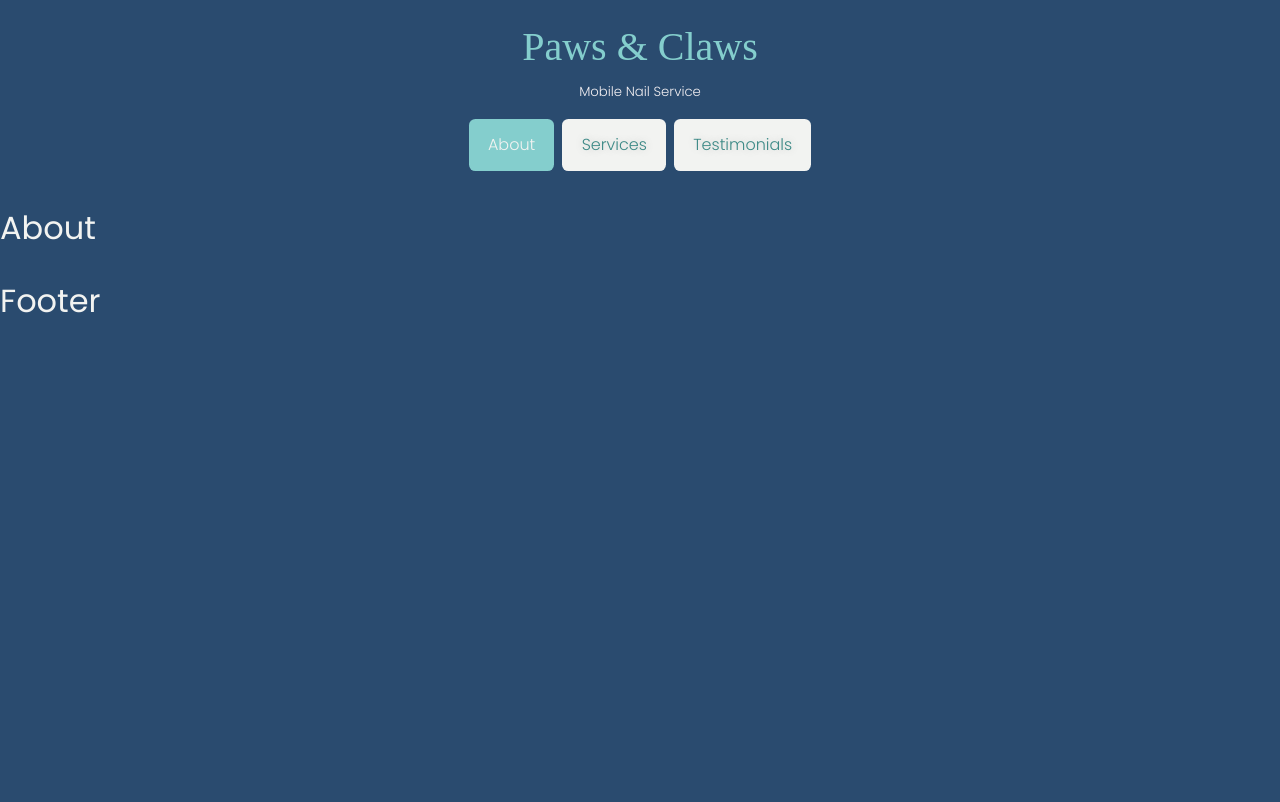
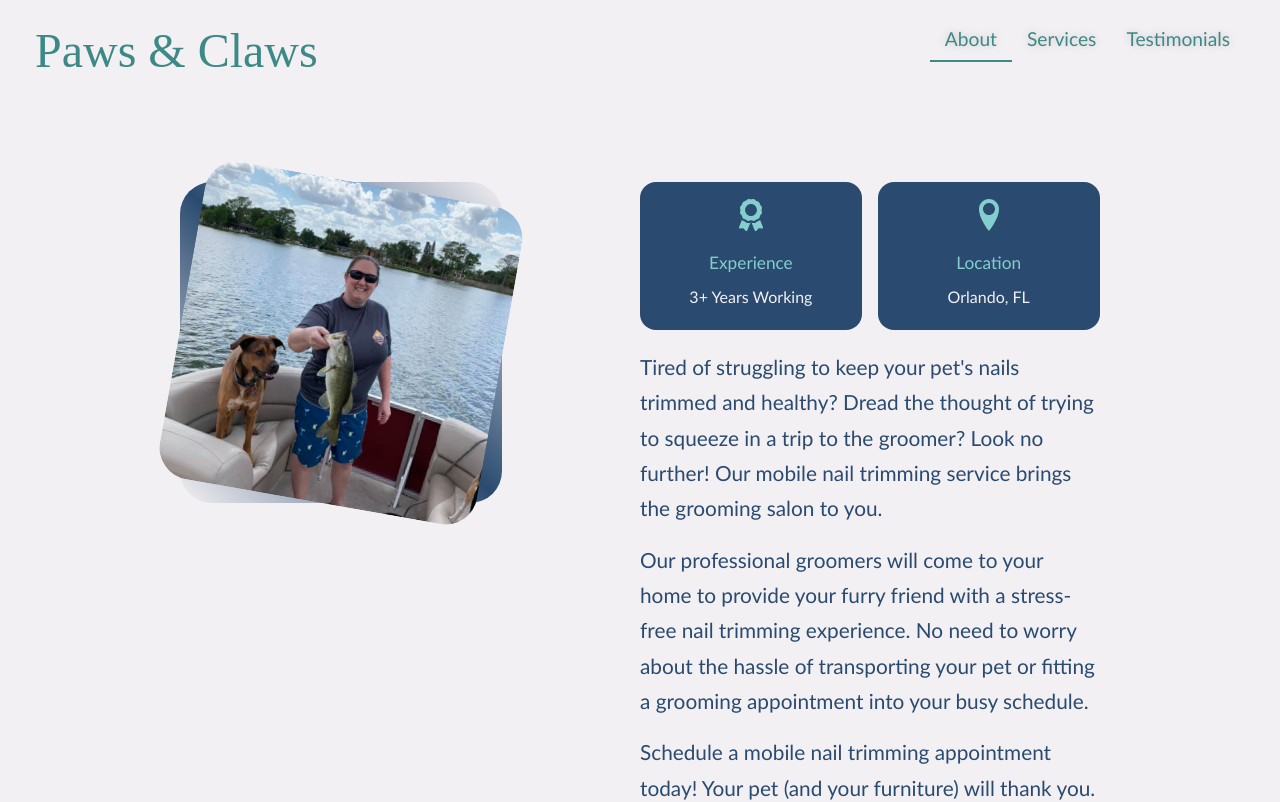
Before and after one commit to vpratnicki/paws-and-claws, a React (Create React App) app in the folder client/: page / in a window 1280 px wide. Shown: the top 802 px of the page. Built offline with nearby package versions, Linux system fonts and the light colour scheme; a web font is replaced by a local one.

Commit message:
Chore: styled about/home page

```diff
--- a/client/src/components/About/index.js
+++ b/client/src/components/About/index.js
@@ -1,10 +1,44 @@
 import React from "react";
+import dana from '../../assets/images/dana2.jpg';
+import {FaAward} from 'react-icons/fa';
+import {ImLocation} from 'react-icons/im';
 
 function About() {
     return (
-        <div>
-            <h2>About</h2>
+
+    <section class="wrapper">
+          <div className="container about__container">
+          <div className="about__me">
+            <div className="about__me-image">
+              <img src={dana} alt="About Image" />
+            </div>
+          </div>
+        <div className="about__content">
+          <div className="about__cards">
+            <article className='about__card'>
+              <FaAward className='about__icon'/>
+              <h5>Experience</h5>
+              <small>3+ Years Working</small>
+            </article>
+
+            <article className='about__card'>
+              <ImLocation className='about__icon'/>
+              <h5>Location</h5>
+              <small>Orlando, FL</small>
+            </article>
+
+          </div>
+          <p>Tired of struggling to keep your pet's nails trimmed and healthy? Dread the thought of trying to squeeze in a trip to the groomer? Look no further! Our mobile nail trimming service brings the grooming salon to you.</p>
+          <p>
+          Our professional groomers will come to your home to provide your furry friend with a stress-free nail trimming experience. No need to worry about the hassle of transporting your pet or fitting a grooming appointment into your busy schedule.</p>
+          <p>
+          Schedule a mobile nail trimming appointment today! Your pet (and your furniture) will thank you. </p>
+
+          <a href="#services" className='btn btn-primary'>Services</a>
         </div>
+      </div>
+    </section>
+
     );
 }
 
--- a/client/src/components/Nav/index.js
+++ b/client/src/components/Nav/index.js
@@ -5,12 +5,10 @@ import { Link } from "react-router-dom";
 function Nav({ currentPage, handlePageChange }) {
     return (
         <header>
-                <div className="container header__container">
                     <h1>Paws & Claws</h1>
                     <h5 className="text-light">
                     Mobile Nail Service
                     </h5>
-                </div>
 
             <nav>
                 <ul>
--- a/client/src/index.css
+++ b/client/src/index.css
@@ -3,7 +3,7 @@
 
 :root {
   --color-bg: #2A4B6F;
-  --color-bg-variant: #9D9694;
+  --color-bg-variant: rgb(30, 50, 72);
   --color-primary: #3C8986;
   --color-primary-variant: #84CECD;
   --color-white: #F2F3F1;
@@ -29,10 +29,10 @@
 
 /* General Styles */
 body {
-  font-family: 'Poppins', sans-serif;
+  font-family: 'Gill Sans', 'Gill Sans MT', Calibri, 'Trebuchet MS', sans-serif;
   background: var(--color-bg);
   color: var(--color-white);
-  font-size: 16px;
+  font-size: 1.3rem;
   line-height: 1.7;
   font-weight: 100;
 }
@@ -47,9 +47,9 @@ h5 {
 
 H1 {
   font-family: 'Original Surfer', cursive;
-  color: var(--color-primary-variant);
+  color: var(--color-primary);
   font-weight: 200;
-  font-size: 2.5rem;
+  font-size: 3rem;
 }
 
 h2 {
@@ -75,34 +75,36 @@ h3 {
   color: var(--color-light);
 }
 
-a {
+/* a {
   color: var(--color-primary);
   transition: var(--transition);
 }
 
 a:hover {
   color: var(--color-white);
-}
+} */
 
 .btn {
   width: max-content;
   display: inline-block;
-  color: var(--color-light);
-  padding: 0.75rem 1.2rem;
+  color: var(--color-primary);
+  font-size: 18px;
+  padding: 1rem 1.2rem;
+  margin: 0 0.2rem;
   border-radius: 0.4rem;
-  border: 1px solid var(--color-light);
+  border: 1px solid var(--color-primary);
   transition: var(--transition);
 }
 
 .btn:hover {
-  background-color: white;
+  background-color: var(--color-primary-variant);
   color: var(--color-bg);
   border-color: transparent;
 }
 
 .btn-primary {
-  background: var(--color-light);
-  color: var(--text-color);
+  background: var(--color-primary);
+  color: var(--color-light);
 }
 
 img {
@@ -136,54 +138,184 @@ section > p {
 
 /* Header / Nav Styles Start */
 header {
-  padding: 0.8rem 0;
-  overflow: hidden;
+  width: 100%;
+  /* height: 80vh; */
+  padding: 10px 35px;
+  background-color: var(--color-light);
+  display: flex;
+  justify-content: space-between;
+  flex-wrap: wrap;
+  /* top: 0;
+  position: -webkit-sticky;
+  position: sticky; */
+  /* text-shadow: 0 0 10px rgba(0, 0, 0, 0.2); */
+
 }
 
-.header__container {
-  text-align: center;
-  position: relative;
+nav {
+  margin: 10px 0;
 }
 
-header a {
-  text-decoration: none;
-  color: var(--color-primary);
-}
-
-header nav {
-  margin: 1rem 0;
-}
-
-header nav ul {
+nav ul {
   display: flex;
   flex-wrap: wrap;
-  justify-content: center;
+  justify-content: space-around;
+  align-items: center;
   list-style: none;
 }
 
-header nav ul li a {
-  background: var(--color-white);
+
+header a {
   color: var(--color-primary);
-  border-radius: 0.4rem;
-  padding: 0.75rem 1.2rem;
-  margin: 0 0.25rem;
-  font-weight: lighter;
-  font-size: 1.25vw;
+  text-decoration: none;
+  padding: 10px 15px;
+  font-size: 1.5vw;
   text-shadow: 0 0 10px rgba(0, 0, 0, 0.2);
-  width: max-content;
-  display: inline-block;
-  transition: var(--transition);
 }
 
-header nav ul li a:hover {
-  background-color: var(--color-primary-variant);
-  color: var(--color-white);
-  text-shadow: none;
+header a:hover {
+  border-bottom: 2px solid var(--color-primary);
+  text-shadow: 0 0 10px rgba(0, 0, 0, 0.2);
+
 }
 
 .navActive {
-  background: var(--color-primary-variant);
-  color: var(--color-white);
-  text-shadow: none;
+  border-bottom: 2px solid var(--color-primary);
+  text-shadow: 0 0 10px rgba(0, 0, 0, 0.2);
 }
-/* Header / Nav Styles End */
+/* Header / Nab Bar styles end */
+
+
+/* About Me Styles */
+.wrapper {
+  width: 100%;
+  background-color: var(--color-light);
+  color: var(--color-bg);
+  padding-left: 1.7rem;
+  padding-right: 1.7rem;
+  padding-top: 5rem;
+  padding-bottom: 4rem;
+  margin-bottom: 5rem;
+}
+
+.wrapper h5 {
+  color: var(--color-primary-variant);
+}
+
+
+.about__container {
+  display: grid;
+  grid-template-columns: 35% 50%;
+  gap: 15%;
+}
+
+.wrapper h2 {
+  color: var(--color-bg);
+}
+
+.about__me {
+  width: 100%;
+  aspect-ratio: 1/1;
+  border-radius: 2rem;
+  background: linear-gradient(
+    45deg,
+    transparent,
+    var(--color-bg),
+    transparent
+    );
+    display: grid;
+    place-items: center;
+  }
+
+  .about__me-image {
+    border-radius: 2rem;
+    overflow: hidden;
+    transform: rotate(10deg);
+    transition: var(--transition);
+  }
+
+  .about__me-image:hover {
+    transform: rotate(0);
+  }
+
+  .about__cards {
+    display: grid;
+    grid-template-columns: repeat(2, 1fr);
+    gap: 1rem;
+    margin-bottom: 1.2rem;
+  }
+
+  .about__card {
+    background: var(--color-bg);
+    border: 1px solid transparent;
+    border-radius: 1rem;
+    padding: 1rem;
+    text-align: center;
+    transition: var(--transition);
+  }
+
+  .about__card:hover {
+    background: var(--color-bg-variant);
+    border-color: var(--color-primary-variant);
+    cursor: default;
+  }
+
+  .about__icon {
+    color: var(--color-primary-variant);
+    font-size: 2rem;
+    margin-bottom: .5rem;
+  }
+
+  .about__card small {
+    font-size: 1rem;
+    color: var(--color-light);
+  }
+
+  .about__content p {
+    margin: 0 0 1rem;
+    color: var(--color-bg);
+  }
+
+  .intro-text {
+    color: var(--color-bg-variant);
+    font-style: italic;
+    /* font-weight: 400px; */
+  }
+
+  /* ================ MEDIA QUERIES (MEDIUM DEVICES) ================= */
+  @media screen and (max-width: 1024px) {
+    .about__container {
+      grid-template-columns: 1fr;
+    gap: 0;
+  }
+
+  .about__me {
+    width: 50%;
+    margin: 4rem auto 2rem;
+  }
+
+  .about__content p {
+    margin: 1rem 0 1.5rem;
+  }
+}
+
+/* ================ MEDIA QUERIES (SMALL DEVICES) ================= */
+@media screen and (max-width: 600px) {
+  .about__me {
+    width: 65%;
+    margin: 0 auto 3rem;
+  }
+
+  .about__cards {
+    grid-template-columns: 1fr;
+    gap: 1rem;
+  }
+
+  .about__content {
+    text-align: center;
+  }
+
+  .about__content p {
+    margin: 1.5rem 0;
+  }
+}
```
Also changed, not shown: client/src/assets/images/dana.jpg (added), client/src/assets/images/dana2.jpg (added).
